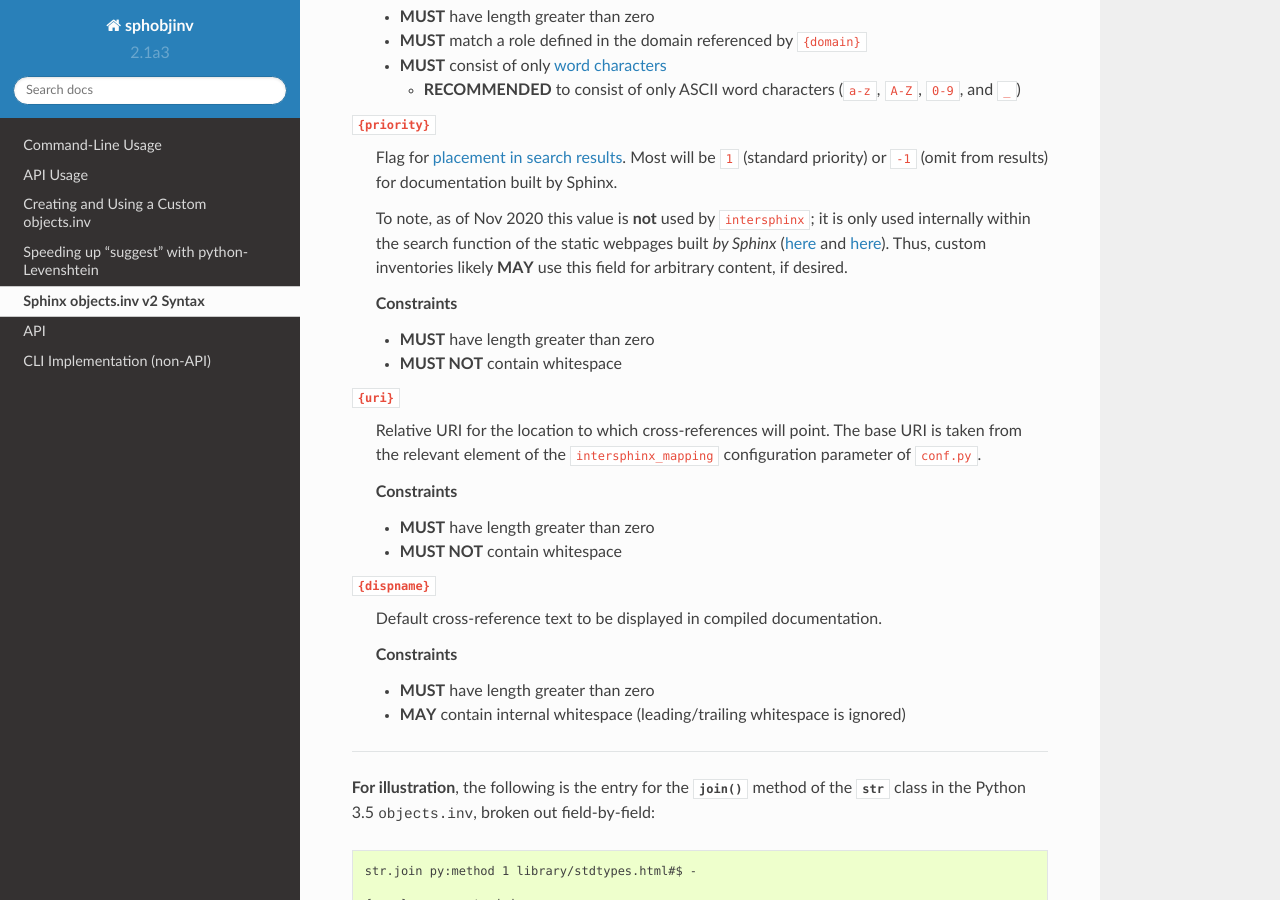
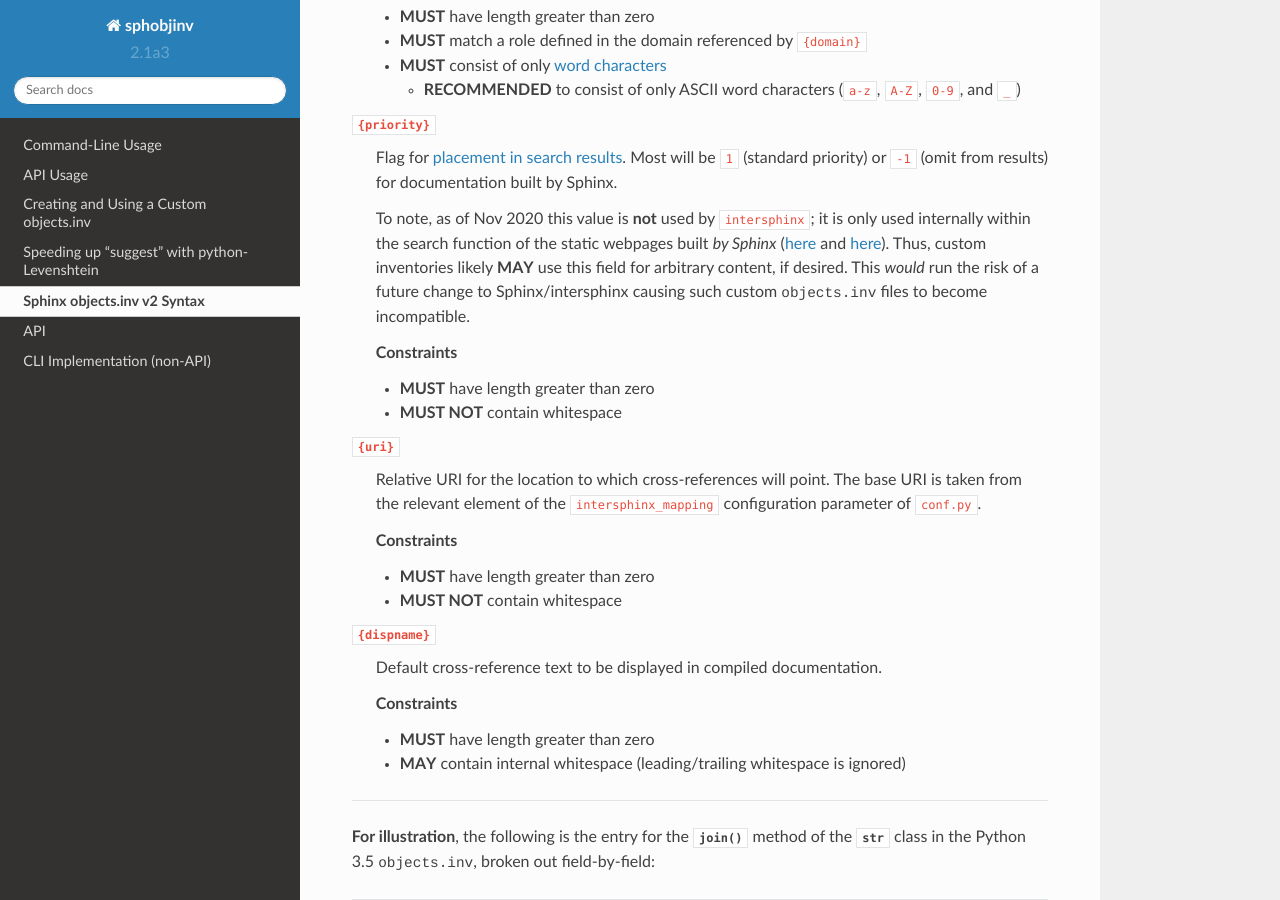
Before and after one commit to bskinn/sphobjinv, a Sphinx documentation site: the page built from doc/source/syntax.rst, in a window 1280 px wide and 900 px high, scrolled down 1686 px. Built offline with Sphinx 7.4.7 and the Read the Docs theme 2.0.0, drawn with Linux system fonts in a browser that asks for light colours.

Commit message:
Add note about custom prio possibly breaking later
In the case that Sphinx/intersphinx *were* to impose some
constraints on the field.

```diff
--- a/doc/source/syntax.rst
+++ b/doc/source/syntax.rst
@@ -113,6 +113,8 @@ be exactly:
     it is only used internally within the search function of the static webpages
     built *by Sphinx* (|prio_py_search|_ and |prio_js_search|_). Thus, custom
     inventories likely **MAY** use this field for arbitrary content, if desired.
+    This *would* run the risk of a future change to Sphinx/intersphinx causing
+    such custom |objects.inv| files to become incompatible.
 
     **Constraints**
 
```
